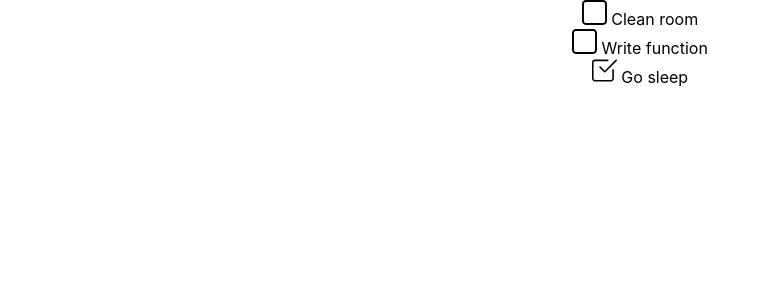
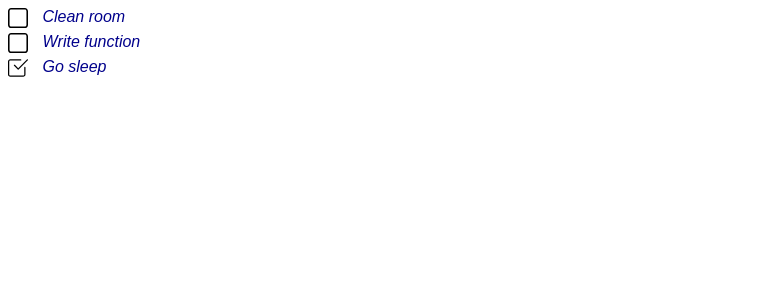
Before and after one commit to Svetlanasyo/to_do_list_REACT, a React (Create React App) app: page / in a window 1280 px wide. Shown: the top 300 px of the page, without its empty margins (0-762 px from the left). Built offline with nearby package versions, Linux system fonts and the light colour scheme.

Commit message:
closed #4

```diff
--- a/src/App.css
+++ b/src/App.css
@@ -1,38 +1,3 @@
 .App {
-  text-align: center;
+  text-align: left;
 }
-
-.App-logo {
-  height: 40vmin;
-  pointer-events: none;
-}
-
-@media (prefers-reduced-motion: no-preference) {
-  .App-logo {
-    animation: App-logo-spin infinite 20s linear;
-  }
-}
-
-.App-header {
-  background-color: #282c34;
-  min-height: 100vh;
-  display: flex;
-  flex-direction: column;
-  align-items: center;
-  justify-content: center;
-  font-size: calc(10px + 2vmin);
-  color: white;
-}
-
-.App-link {
-  color: #61dafb;
-}
-
-@keyframes App-logo-spin {
-  from {
-    transform: rotate(0deg);
-  }
-  to {
-    transform: rotate(360deg);
-  }
-}
--- a/src/components/ToDoComponent.css
+++ b/src/components/ToDoComponent.css
@@ -1,6 +1,21 @@
-.todo {}
+.todo {
+    width: 300px;
+    height: 25px;
+    left: 25px;
+}
 .todoImage{
-    width: 25px;
-    height: 25px;
+    width: 20px;
+    left: 15px;
 }
-.todoNameLabel{}
+.todoNameLabel{
+    font-size: 12pt;
+    font-family: sans-serif;
+    font-style: italic;
+    text-align: left;
+    color: darkblue;
+    padding-left: 10px;
+    vertical-align: top;
+    padding-bottom: 5px;
+    padding-top: 10px;
+    height: 100%;
+}
--- a/src/components/ToDosListComponent.tsx
+++ b/src/components/ToDosListComponent.tsx
@@ -8,7 +8,7 @@ export interface IToDosComponentProps {
 export interface IToDosComponentState {
 }
 
-export class ToDosListComponent extends React.Component<IToDosComponentProps, IToDosComponentState> {
+export class ToDosListComponent extends Component<IToDosComponentProps, IToDosComponentState> {
 
     private TODOS = [
         {
--- a/src/index.css
+++ b/src/index.css
@@ -1,13 +1,3 @@
 body {
-  margin: 0;
-  font-family: -apple-system, BlinkMacSystemFont, 'Segoe UI', 'Roboto', 'Oxygen',
-    'Ubuntu', 'Cantarell', 'Fira Sans', 'Droid Sans', 'Helvetica Neue',
-    sans-serif;
-  -webkit-font-smoothing: antialiased;
-  -moz-osx-font-smoothing: grayscale;
+
 }
-
-code {
-  font-family: source-code-pro, Menlo, Monaco, Consolas, 'Courier New',
-    monospace;
-}
```
